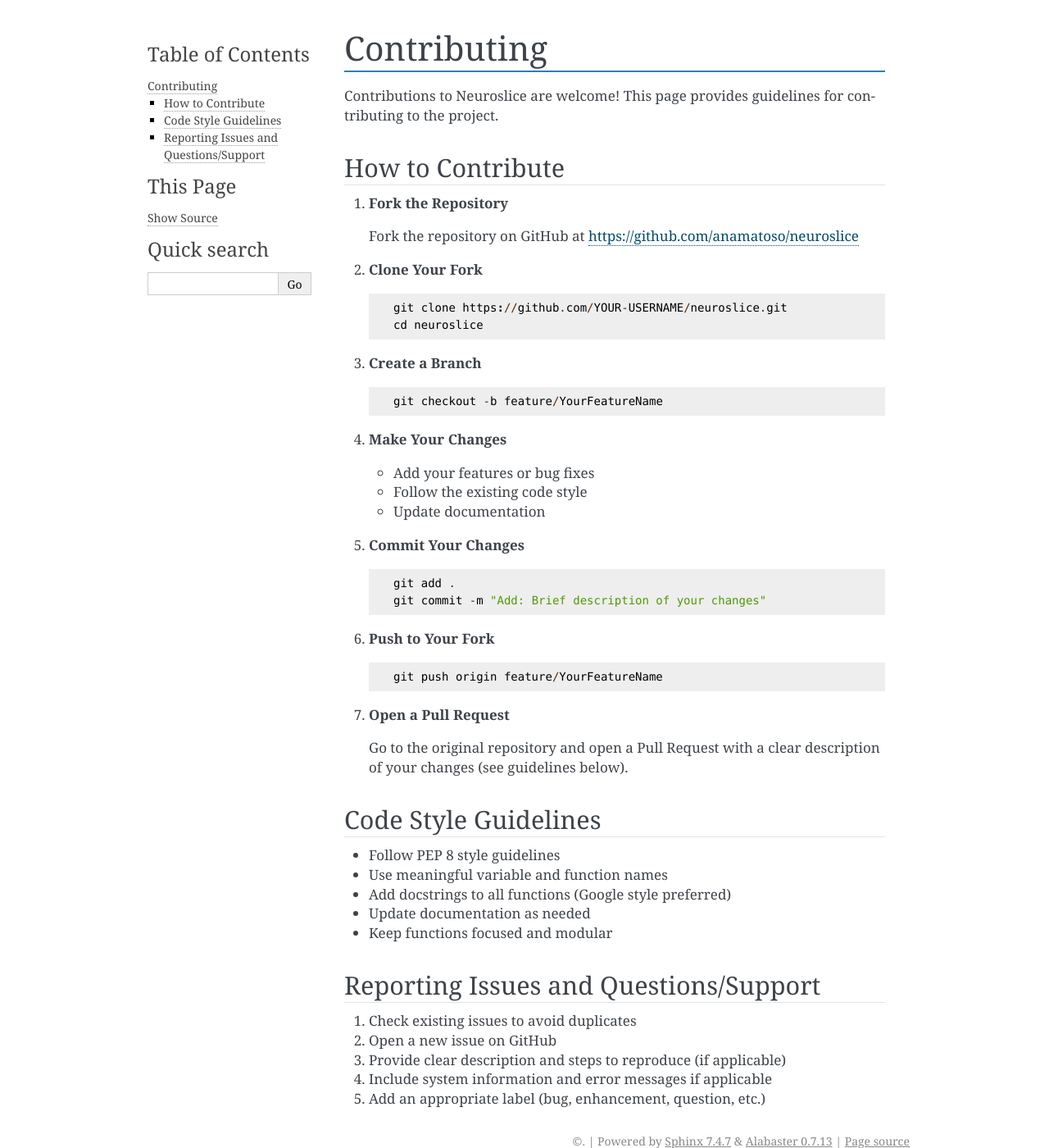
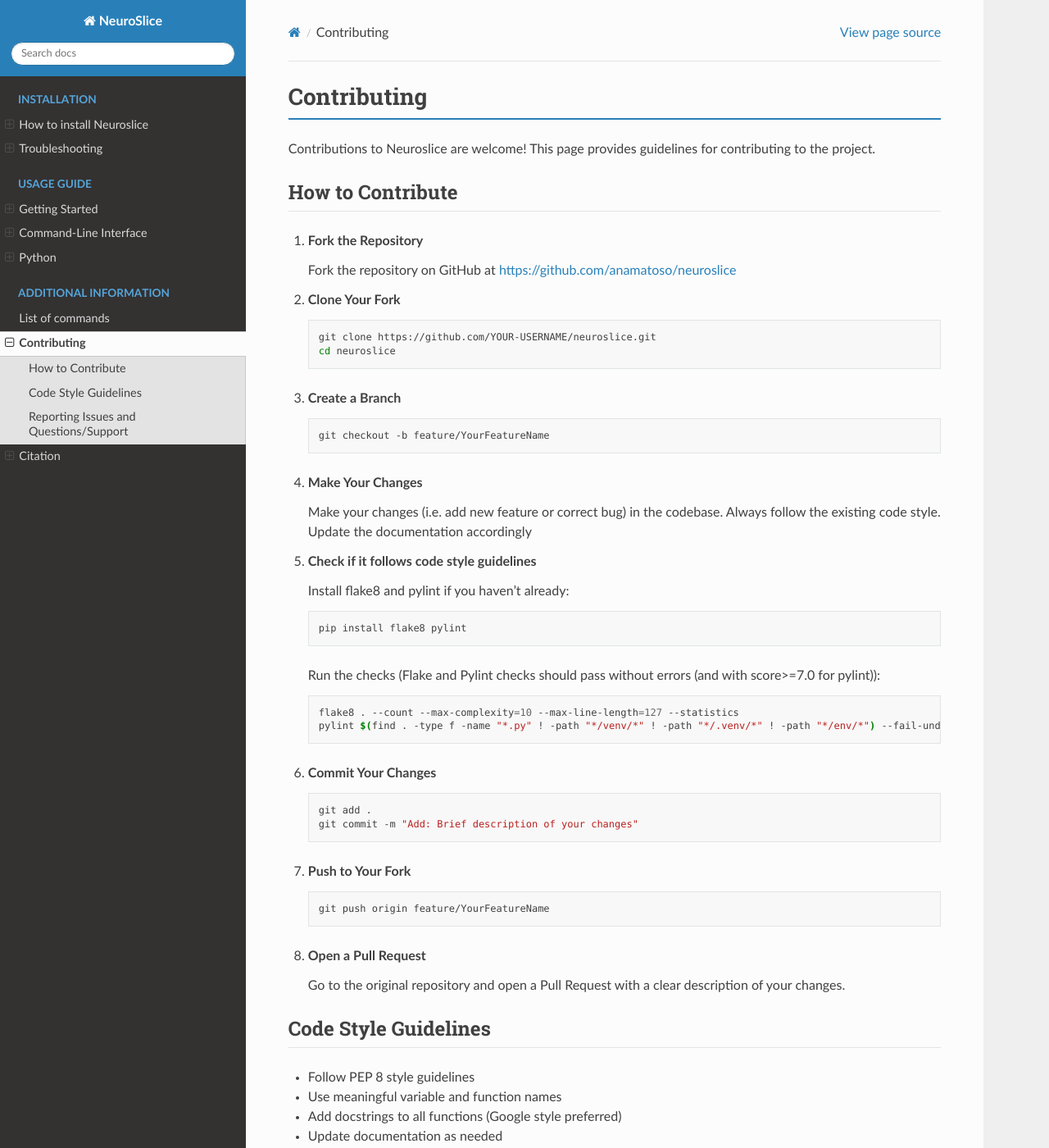
Before and after one commit to anamatoso/NeuroSlice, a Sphinx documentation site: the page built from docs/source/contributing.rst, in a window 1280 px wide and 1400 px high. Shown: the whole window at 82% size. Built offline with Sphinx 7.4.7 and the Read the Docs theme 3.1.0, drawn with Linux system fonts in a browser that asks for light colours; some of the changed text lies outside the part shown.

```diff
--- a/docs/source/conf.py
+++ b/docs/source/conf.py
@@ -10,11 +10,11 @@ sys.path.insert(0, os.path.abspath('../..'))
 # -- Project information -----------------------------------------------------
 # https://www.sphinx-doc.org/en/master/usage/configuration.html#project-information
 
-PROJECT = 'NeuroSlice'
-COPYRIGHT = '2025, Ana Matoso'
-AUTHOR = 'Ana Matoso'
-RELEASE = '1.0.1'
-VERSION = '1.0.1'
+project = 'NeuroSlice'
+copyright = '2025, Ana Matoso'
+author = 'Ana Matoso'
+release = '1.0.1'
+version = '1.0.1'
 
 # -- General configuration ---------------------------------------------------
 # https://www.sphinx-doc.org/en/master/usage/configuration.html#general-configuration
@@ -35,12 +35,12 @@ autodoc_default_options = {
     'show-inheritance': True,
 }
 
-NAPOLEON_GOOGLE_STYLE = True
-NAPOLEON_NUMPY_STYLE = True
-NAPOLEON_USE_PARAM = True
-NAPOLEON_USE_RTYPE = True
+napoleon_google_style = True
+napoleon_numpy_style = True
+napoleon_use_param = True
+napoleon_use_rtype = True
 
-AUTOSUMMARY_GENERATE = True
+autosummary_generate = True
 
 intersphinx_mapping = {
     'python': ('https://docs.python.org/3', None),
@@ -54,7 +54,7 @@ templates_path = ['_templates']
 # -- Options for HTML output -------------------------------------------------
 # https://www.sphinx-doc.org/en/master/usage/configuration.html#options-for-html-output
 
-HTML_THEME = 'sphinx_rtd_theme'
+html_theme = 'sphinx_rtd_theme'
 html_theme_options = {
     'logo_only': False,
     'prev_next_buttons_location': 'bottom',
@@ -74,8 +74,8 @@ html_css_files = [
     'custom.css',
 ]
 
-HTML_SHOW_SOURCELINK = True
-HTML_SHOW_SPHINX = False
+html_show_sourcelink = True
+html_show_sphinx = False
 
 # Output options
 exclude_patterns = ['_build', 'Thumbs.db', '.DS_Store']
--- a/docs/source/contributing.rst
+++ b/docs/source/contributing.rst
@@ -12,39 +12,54 @@ How to Contribute
 
 2. **Clone Your Fork**
 
-   ::
+   .. code-block:: bash
 
       git clone https://github.com/YOUR-USERNAME/neuroslice.git
       cd neuroslice
 
 3. **Create a Branch**
 
-   ::
+   .. code-block:: bash
 
       git checkout -b feature/YourFeatureName
 
 4. **Make Your Changes**
 
-   * Add your features or bug fixes
-   * Follow the existing code style
-   * Update documentation
+   Make your changes (i.e. add new feature or correct bug) in the codebase.
+   Always follow the existing code style.
+   Update the documentation accordingly
 
-5. **Commit Your Changes**
+5. **Check if it follows code style guidelines**
 
-   ::
+   Install flake8 and pylint if you haven't already:
+
+   .. code-block:: bash
+
+      pip install flake8 pylint
+
+   Run the checks (Flake and Pylint checks should pass without errors (and with score>=7.0 for pylint)):
+
+   .. code-block:: bash
+
+      flake8 . --count --max-complexity=10 --max-line-length=127 --statistics
+      pylint $(find . -type f -name "*.py" ! -path "*/venv/*" ! -path "*/.venv/*" ! -path "*/env/*") --fail-under=7.0 --max-locals=30
+
+6. **Commit Your Changes**
+
+   .. code-block:: bash
 
       git add .
       git commit -m "Add: Brief description of your changes"
 
-6. **Push to Your Fork**
+7. **Push to Your Fork**
 
-   ::
+   .. code-block:: bash
 
       git push origin feature/YourFeatureName
 
-7. **Open a Pull Request**
+8. **Open a Pull Request**
 
-   Go to the original repository and open a Pull Request with a clear description of your changes (see guidelines below).
+   Go to the original repository and open a Pull Request with a clear description of your changes.
 
 
 
```
